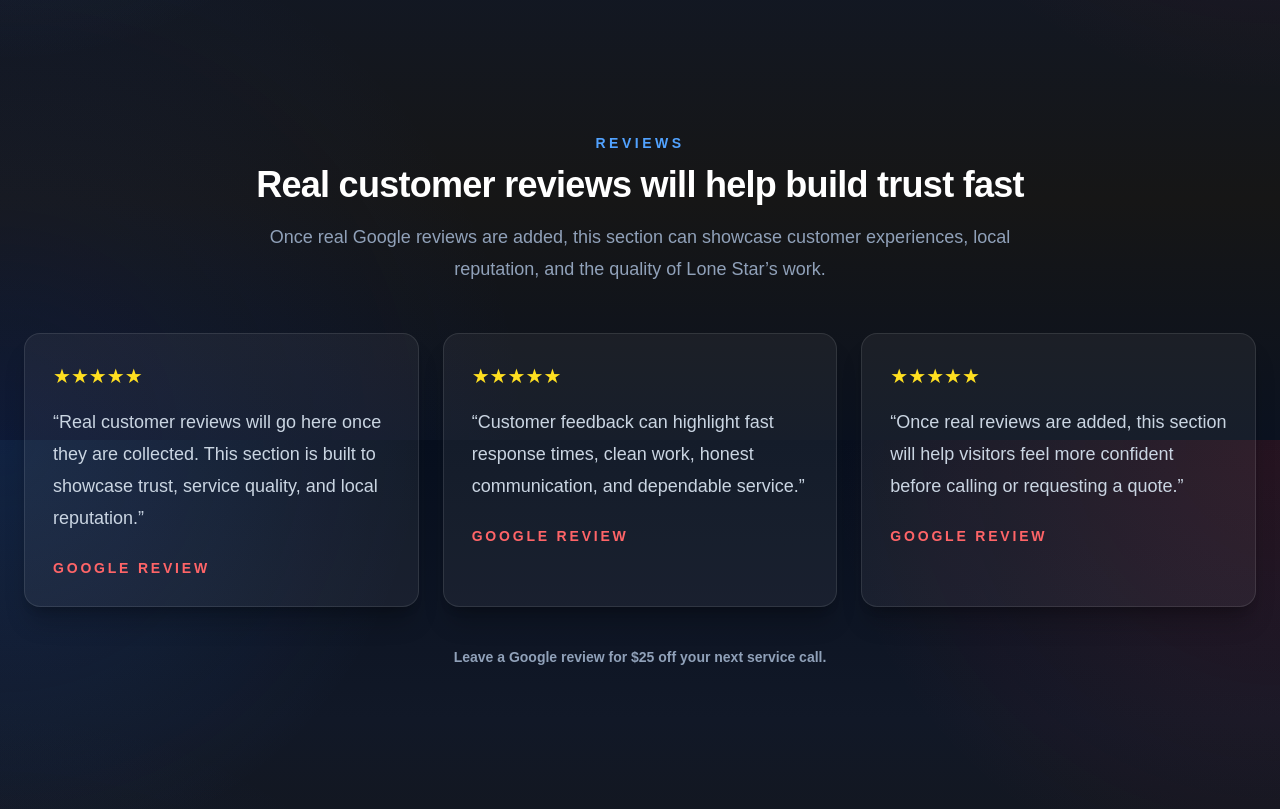
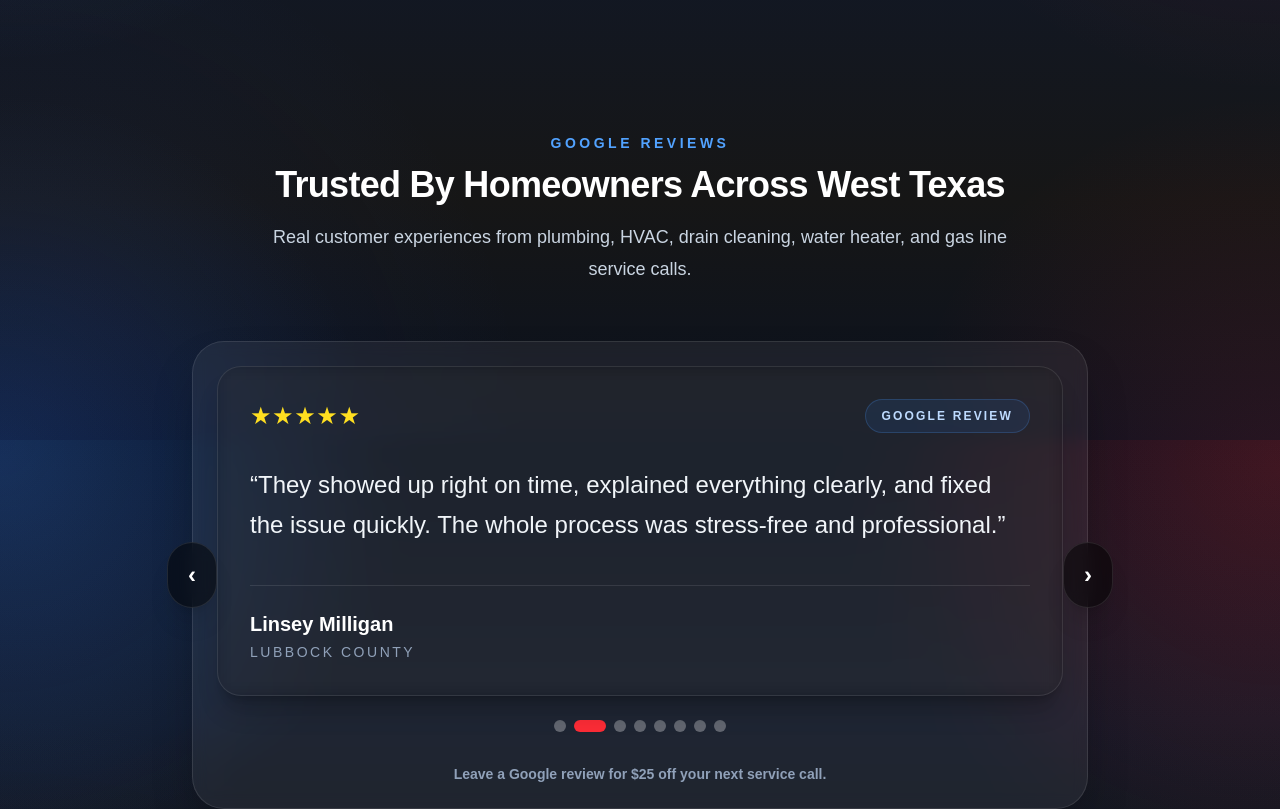
Before and after one commit to jaredowens/freelance-business-template, a Next.js app: page / in a window 1280 px wide. Shown: the part 2760-3569 px from the top of the page. Built offline with nearby package versions, Linux system fonts and the light colour scheme.

Commit message:
Added rotating Google reviews carousel

```diff
--- a/src/app/globals.css
+++ b/src/app/globals.css
@@ -1,4 +1,3 @@
-
 @import "tailwindcss";
 
 :root {
@@ -19,33 +18,13 @@ body {
   color: var(--foreground);
   font-family: Arial, Helvetica, sans-serif;
   margin: 0;
-
+  min-height: 100vh;
   background:
-    radial-gradient(
-      circle at top left,
-      rgba(59, 130, 246, 0.16),
-      transparent 28%
-    ),
-    radial-gradient(
-      circle at top right,
-      rgba(220, 38, 38, 0.14),
-      transparent 30%
-    ),
-    radial-gradient(
-      circle at bottom left,
-      rgba(29, 78, 216, 0.12),
-      transparent 35%
-    ),
-    linear-gradient(
-      180deg,
-      #08101f 0%,
-      #111827 35%,
-      #161616 70%,
-      #0b1220 100%
-    );
-
+    radial-gradient(circle at top left, rgba(59, 130, 246, 0.16), transparent 28%),
+    radial-gradient(circle at top right, rgba(220, 38, 38, 0.14), transparent 30%),
+    radial-gradient(circle at bottom left, rgba(29, 78, 216, 0.12), transparent 35%),
+    linear-gradient(180deg, #08101f 0%, #111827 35%, #161616 70%, #0b1220 100%);
   background-attachment: fixed;
-  min-height: 100vh;
 }
 
 * {
@@ -57,14 +36,6 @@ a {
   text-decoration: none;
 }
 
-/* Optional smooth glass look */
-.glass-card {
-  background: rgba(255, 255, 255, 0.06);
-  backdrop-filter: blur(10px);
-  border: 1px solid rgba(255, 255, 255, 0.08);
-}
-
-/* Better text rendering */
 h1,
 h2,
 h3,
@@ -74,7 +45,6 @@ h6 {
   letter-spacing: -0.02em;
 }
 
-/* Smooth scrolling feel */
 section {
   position: relative;
 }
--- a/src/app/page.tsx
+++ b/src/app/page.tsx
@@ -1,5 +1,6 @@
 import Hero from "@/components/Hero";
 import CTASection from "@/components/CTASection";
+import ReviewsCarousel from "@/components/ReviewsCarousel";
 import { siteConfig } from "@/lib/siteConfig";
 
 const reasons = [
@@ -7,21 +8,6 @@ const reasons = [
   "Drain cleaning for main lines, individual drains, and roof vents",
   "New construction and custom home work",
   "Serving Lubbock and nearby counties",
-];
-
-const testimonials = [
-  {
-    name: "Google Review",
-    text: "Real customer reviews will go here once they are collected. This section is built to showcase trust, service quality, and local reputation.",
-  },
-  {
-    name: "Google Review",
-    text: "Customer feedback can highlight fast response times, clean work, honest communication, and dependable service.",
-  },
-  {
-    name: "Google Review",
-    text: "Once real reviews are added, this section will help visitors feel more confident before calling or requesting a quote.",
-  },
 ];
 
 const serviceDetails: Record<string, string> = {
@@ -139,43 +125,7 @@ export default function Home() {
         </div>
       </section>
 
-      <section className="px-6 py-20">
-        <div className="mx-auto max-w-7xl">
-          <div className="mb-12 text-center">
-            <p className="text-sm font-bold uppercase tracking-[0.25em] text-blue-400">
-              Reviews
-            </p>
-            <h2 className="mt-3 text-4xl font-black text-white">
-              Real customer reviews will help build trust fast
-            </h2>
-            <p className="mx-auto mt-4 max-w-3xl text-lg leading-8 text-slate-400">
-              Once real Google reviews are added, this section can showcase customer
-              experiences, local reputation, and the quality of Lone Star’s work.
-            </p>
-          </div>
-
-          <div className="grid gap-6 md:grid-cols-3">
-            {testimonials.map((item, index) => (
-              <div
-                key={index}
-                className="rounded-2xl border border-white/10 bg-white/5 p-7 shadow-xl shadow-black/20"
-              >
-                <p className="text-xl text-yellow-300">★★★★★</p>
-                <p className="mt-4 text-lg leading-8 text-slate-300">“{item.text}”</p>
-                <p className="mt-6 text-sm font-bold uppercase tracking-[0.2em] text-red-400">
-                  {item.name}
-                </p>
-              </div>
-            ))}
-          </div>
-
-          <div className="mt-10 text-center">
-            <p className="text-sm font-semibold text-slate-400">
-              Leave a Google review for $25 off your next service call.
-            </p>
-          </div>
-        </div>
-      </section>
+      <ReviewsCarousel />
 
       <CTASection />
     </>
--- /dev/null
+++ b/src/components/ReviewsCarousel.tsx
@@ -0,0 +1,178 @@
+"use client";
+
+import { useEffect, useState } from "react";
+
+const reviews = [
+  {
+    name: "Typhanee Graves",
+    location: "Lubbock",
+    text: "Lone Star Plumbing is awesome. Quick, reliable, and super easy to work with. Friendly service and they got the job done right the first time.",
+  },
+  {
+    name: "Linsey Milligan",
+    location: "Lubbock County",
+    text: "They showed up right on time, explained everything clearly, and fixed the issue quickly. The whole process was stress-free and professional.",
+  },
+  {
+    name: "Jake Chester",
+    location: "West Texas",
+    text: "Very professional, timely, and great work at a great price. I highly recommend giving them a call.",
+  },
+  {
+    name: "Margaret Shipley",
+    location: "Lubbock",
+    text: "They came out quickly on a very cold weekend and fixed the issue fast. Pricing was very fair, especially for weekend service.",
+  },
+  {
+    name: "Kelley Hunter",
+    location: "Lubbock County",
+    text: "Alex responded the same day and diagnosed the issue quickly. I was impressed with the knowledge and efficiency.",
+  },
+  {
+    name: "Stephan Martinez",
+    location: "Lubbock",
+    text: "Professional, courteous, and fairly priced. We were taken care of right away and will definitely use Lone Star again.",
+  },
+  {
+    name: "Joshua Salazar",
+    location: "West Texas",
+    text: "Needed a new gas line at our rental property and Lone Star replaced it quickly at a fair price.",
+  },
+  {
+    name: "Nolan Davis",
+    location: "Lubbock",
+    text: "Professional and efficient is the best way to describe their service. Same-day faucet replacement and everything was handled perfectly.",
+  },
+];
+
+export default function ReviewsCarousel() {
+  const [active, setActive] = useState(0);
+
+  useEffect(() => {
+    const timer = setInterval(() => {
+      setActive((current) => (current + 1) % reviews.length);
+    }, 5000);
+
+    return () => clearInterval(timer);
+  }, []);
+
+  const goBack = () => {
+    setActive((current) => (current === 0 ? reviews.length - 1 : current - 1));
+  };
+
+  const goForward = () => {
+    setActive((current) => (current + 1) % reviews.length);
+  };
+
+  const review = reviews[active];
+
+  return (
+    <section className="relative overflow-hidden px-6 py-20">
+      <div className="absolute inset-0 bg-[radial-gradient(circle_at_left,rgba(59,130,246,0.14),transparent_28%),radial-gradient(circle_at_right,rgba(220,38,38,0.14),transparent_28%)]" />
+
+      <div className="relative mx-auto max-w-7xl">
+        <div className="mb-14 text-center">
+          <p className="text-sm font-bold uppercase tracking-[0.25em] text-blue-400">
+            Google Reviews
+          </p>
+
+          <h2 className="mt-3 text-4xl font-black text-white">
+            Trusted By Homeowners Across West Texas
+          </h2>
+
+          <p className="mx-auto mt-4 max-w-3xl text-lg leading-8 text-slate-300">
+            Real customer experiences from plumbing, HVAC, drain cleaning,
+            water heater, and gas line service calls.
+          </p>
+        </div>
+
+        <div className="relative mx-auto max-w-4xl">
+          <button
+            type="button"
+            onClick={goBack}
+            className="absolute left-0 top-1/2 z-20 hidden -translate-x-1/2 -translate-y-1/2 rounded-full border border-white/10 bg-black/50 px-5 py-4 text-2xl font-black text-white shadow-xl backdrop-blur transition hover:scale-105 hover:bg-red-600 md:block"
+            aria-label="Previous review"
+          >
+            ‹
+          </button>
+
+          <button
+            type="button"
+            onClick={goForward}
+            className="absolute right-0 top-1/2 z-20 hidden translate-x-1/2 -translate-y-1/2 rounded-full border border-white/10 bg-black/50 px-5 py-4 text-2xl font-black text-white shadow-xl backdrop-blur transition hover:scale-105 hover:bg-red-600 md:block"
+            aria-label="Next review"
+          >
+            ›
+          </button>
+
+          <div className="rounded-[2rem] border border-white/10 bg-white/[0.06] p-6 shadow-2xl shadow-black/30 backdrop-blur">
+            <div
+              key={active}
+              className="min-h-[330px] rounded-3xl border border-white/10 bg-black/20 p-8 shadow-xl shadow-black/20 backdrop-blur transition-all duration-500"
+            >
+              <div className="flex flex-wrap items-center justify-between gap-4">
+                <p className="text-2xl tracking-wide text-yellow-300">
+                  ★★★★★
+                </p>
+
+                <p className="rounded-full border border-blue-400/20 bg-blue-500/10 px-4 py-2 text-xs font-bold uppercase tracking-[0.18em] text-blue-200">
+                  Google Review
+                </p>
+              </div>
+
+              <p className="mt-8 text-2xl font-medium leading-10 text-slate-100">
+                “{review.text}”
+              </p>
+
+              <div className="mt-10 border-t border-white/10 pt-6">
+                <p className="text-xl font-black text-white">{review.name}</p>
+
+                <p className="mt-1 text-sm uppercase tracking-[0.18em] text-slate-400">
+                  {review.location}
+                </p>
+              </div>
+            </div>
+
+            <div className="mt-6 flex items-center justify-between gap-4 md:hidden">
+              <button
+                type="button"
+                onClick={goBack}
+                className="rounded-full border border-white/10 bg-white/5 px-5 py-3 text-sm font-bold text-white"
+              >
+                Previous
+              </button>
+
+              <button
+                type="button"
+                onClick={goForward}
+                className="rounded-full border border-white/10 bg-white/5 px-5 py-3 text-sm font-bold text-white"
+              >
+                Next
+              </button>
+            </div>
+
+            <div className="mt-6 flex justify-center gap-2">
+              {reviews.map((_, index) => (
+                <button
+                  key={index}
+                  type="button"
+                  onClick={() => setActive(index)}
+                  className={`h-3 rounded-full transition-all ${
+                    active === index
+                      ? "w-8 bg-red-500"
+                      : "w-3 bg-white/30 hover:bg-white/60"
+                  }`}
+                  aria-label={`Go to review ${index + 1}`}
+                />
+              ))}
+            </div>
+
+            <p className="mt-8 text-center text-sm font-semibold text-slate-400">
+              Leave a Google review for $25 off your next service call.
+            </p>
+          </div>
+        </div>
+      </div>
+    </section>
+  );
+}
```
